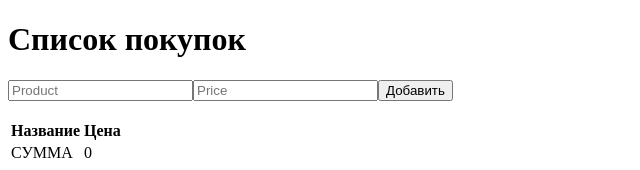
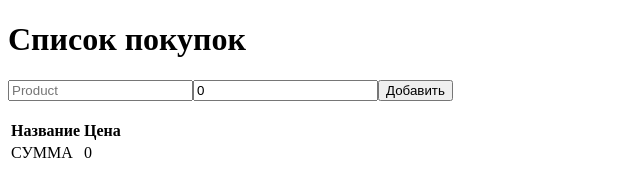
Before and after one commit to yuliya-sm7/Alfabank-front, a React app in the folder Task 2/: page / in a window 1280 px wide. Shown: the top 170 px of the page, without its empty margins (0-640 px from the left). Built offline with nearby package versions, Linux system fonts and the light colour scheme.

Commit message:
add modal window

```diff
--- a/Task 2/package.json
+++ b/Task 2/package.json
@@ -41,6 +41,7 @@
   "dependencies": {
     "react": "^16.13.1",
     "react-dom": "^16.13.1",
+    "react-modal": "^3.14.2",
     "redux": "^4.1.0",
     "styled-components": "^5.2.1",
     "uuid": "^8.3.2"
--- a/Task 2/src/App.tsx
+++ b/Task 2/src/App.tsx
@@ -1,61 +1,57 @@
 import React, {useState} from "react";
 import Items from "./components/Items/Items";
+import Input from "components/Input/Input";
+import Modal from "react-modal";
 import {v4 as uuidv4} from "uuid";
 
 const App: React.FC = () => {
-    const [item, setItem] = useState({name: "", price: ""});
+    const [item, setItem] = useState({id: uuidv4(), name: "", price: 0});
     const [list, setList] = useState([]);
+    const [modalIsOpen, setIsOpen] = React.useState(false);
 
     const handleSubmit = (e) => {
         e.preventDefault();
-        if (!item.name || !item.price) {
+        if (!item.name || !item.price || !Number(item.price)) {
             alert("Error!");
         } else {
-            const newItem = {
-                id: uuidv4(),
-                name: item.name,
-                price: item.price
-            };
-            setList([...list, newItem]);
+            const tmp = list.filter((el) => {
+                return el.id != item.id;
+            });
+            setList([...tmp, item]);
         }
-        setItem({name: "", price: ""});
+        setItem({id: uuidv4(), name: "", price: 0});
+        setIsOpen(false);
     };
 
-    const handleChange = (e) => {
-        if (e.target.name == "name") {
-            setItem({name: e.target.value, price: item.price});
-        } else if (e.target.name == "price") {
-            setItem({name: item.name, price: e.target.value});
-        }
+    const handleEdit = (edit_id) => {
+        setItem(
+            list.find((elem) => {
+                return elem.id == edit_id;
+            })
+        );
+        console.log(edit_id, "edit");
+        setIsOpen(true);
+    };
+
+    const closeModal = () => {
+        setIsOpen(false);
     };
 
     return (
         <div className="App">
             <h1>Список покупок</h1>
-            <form onSubmit={handleSubmit}>
-                <input
-                    name="name"
-                    type="text"
-                    value={item.name}
-                    placeholder="Product"
-                    onChange={handleChange}
-                />
-                <input
-                    name="price"
-                    type="number"
-                    value={item.price}
-                    placeholder="Price"
-                    onChange={handleChange}
-                />
-                <button type="submit">Добавить</button>
-                <br></br>
-                <br></br>
-            </form>
+            <Input item={item} handleSubmit={handleSubmit} setItem={setItem}></Input>
             <div>
-                <Items list={list} setList={setList} />
+                <Items list={list} setList={setList} edit={handleEdit} />
             </div>
+            <Modal isOpen={modalIsOpen} onRequestClose={closeModal} ariaHideApp={false}>
+                <h3>Редактирование</h3>
+                <Input item={item} handleSubmit={handleSubmit} setItem={setItem}></Input>
+            </Modal>
         </div>
     );
 };
 
+// Modal.setAppElement(App);
+
 export default App;
--- /dev/null
+++ b/Task 2/src/components/Input/Input.tsx
@@ -0,0 +1,44 @@
+import React from "react";
+interface Item {
+    name: string;
+    price: number;
+    id: string;
+}
+
+const Input: React.FC<{
+    item: Item;
+    handleSubmit: (event) => void;
+    setItem: (item: Item) => void;
+}> = ({item, handleSubmit, setItem}) => {
+    const handleChange = (e) => {
+        if (e.target.name == "name") {
+            setItem({id: item.id, name: e.target.value, price: item.price});
+        } else if (e.target.name == "price") {
+            setItem({id: item.id, name: item.name, price: e.target.value});
+        }
+    };
+
+    return (
+        <form onSubmit={handleSubmit}>
+            <input
+                name="name"
+                type="text"
+                value={item.name}
+                placeholder="Product"
+                onChange={handleChange}
+            />
+            <input
+                name="price"
+                type="number"
+                value={item.price}
+                placeholder="Price"
+                onChange={handleChange}
+            />
+            <button type="submit">Добавить</button>
+            <br></br>
+            <br></br>
+        </form>
+    );
+};
+
+export default Input;
--- a/Task 2/src/components/Items/Items.tsx
+++ b/Task 2/src/components/Items/Items.tsx
@@ -2,46 +2,39 @@ import React from "react";
 interface Item {
     name: string;
     price: number;
-    id: number;
+    id: string;
 }
 
 const Items: React.FC<{
     list: Array<Item>;
     setList: (list: Array<Item>) => void;
-}> = ({list, setList}) => {
+    edit: (id: string) => void;
+}> = ({list, setList, edit}) => {
     const remove = (id) => {
         setList(list.filter((el) => el.id !== id));
-    };
-
-    const handleEdit = (id) => {
-        setList(
-            list.map((it) => {
-                if (it.id === id) {
-                    return {
-                        ...it,
-                        name: "отредактировано"
-                    };
-                }
-                return it;
-            })
-        );
     };
 
     return (
         <div className="items">
             <table>
-                <tr>
-                    <th>Название</th>
-                    <th>Цена</th>
-                </tr>
+                <thead>
+                    <tr>
+                        <th>Название</th>
+                        <th>Цена</th>
+                    </tr>
+                </thead>
                 <tbody>
                     {list.map((c, id) => {
                         return (
                             <tr key={id}>
                                 <td>{c.name}</td>
                                 <td>{c.price}</td>
-                                <button onClick={() => handleEdit(c.id)}> ✏️ </button>
-                                <button onClick={() => remove(c.id)}> ❌ </button>
+                                <td>
+                                    <button onClick={() => edit(c.id)}> ✏️ </button>{" "}
+                                </td>
+                                <td>
+                                    <button onClick={() => remove(c.id)}> ❌ </button>
+                                </td>
                             </tr>
                         );
                     })}
```
Also changed, not shown: 1 other file (tests, documents, lock files or other folders).
